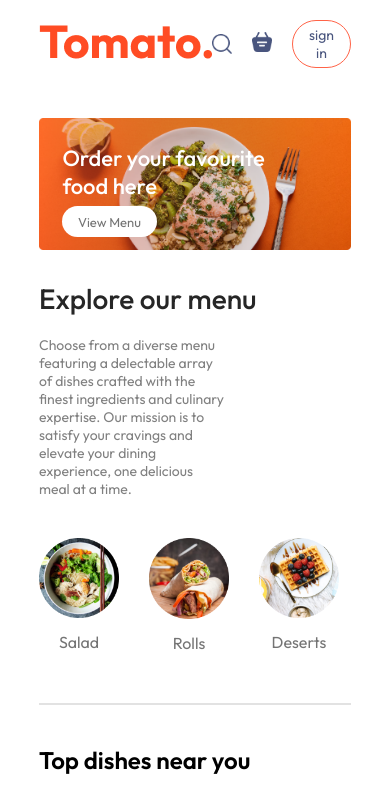
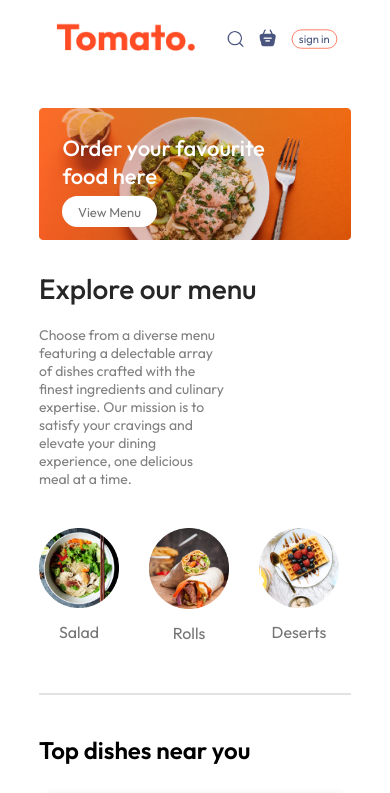
Before and after one commit to karanx64/food-del, a React (Vite) app in the folder frontend/: page / in a window 390 px wide. Shown: the top 793 px of the page. Built offline with nearby package versions, Linux system fonts and the light colour scheme.

Commit message:
admin changes

```diff
--- a/frontend/src/components/navbar/Navbar.css
+++ b/frontend/src/components/navbar/Navbar.css
@@ -120,6 +120,7 @@
         font-size: 14px;
     }
 }
+
 @media (max-width:440px) {
     .navbar-menu {
         display: none;
@@ -129,4 +130,18 @@
         padding: 5px 12px;
         font-size: 14px;
     }
+
+    .navbar>* {
+        transform: scale(0.8);
+    }
 }
+
+@media (max-width:400px) {
+
+
+    .navbar-right button {
+        padding: 2px 8px;
+        font-size: 14px;
+        text-wrap: nowrap;
+    }
+}
```
